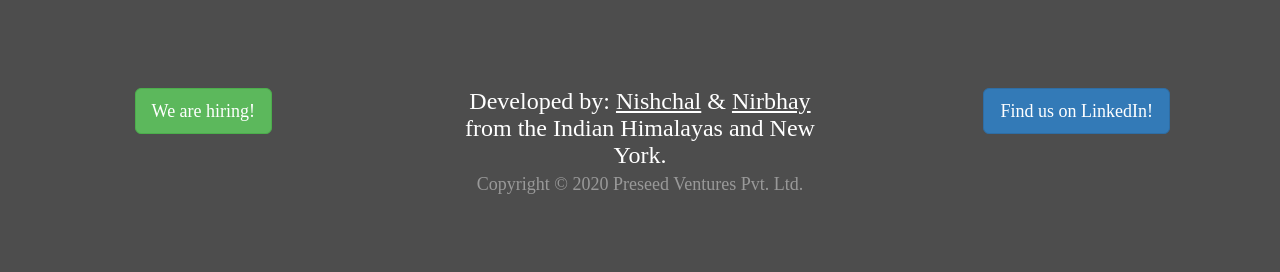
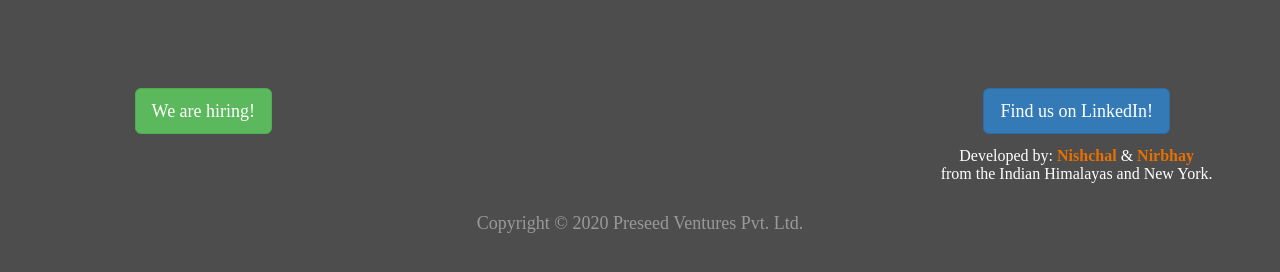
Before and after one commit to chat-todo/chat-todo.github.io, a plain HTML site: page index.htm in a window 1280 px wide. Shown: the part 4664-4936 px from the top of the page. Drawn offline with nearby package versions, Linux system fonts and the light colour scheme; files whose address does not match are found by name; a web font is replaced by a local one.

Commit message:
edit footer

```diff
--- a/css/pageStyle.css
+++ b/css/pageStyle.css
@@ -973,3 +973,10 @@ details > summary::-webkit-details-marker {
   content: "+";
   top: 0;
 }
+.a {
+  color: rgb(231, 112, 0) !important;
+  font-weight: 700 !important;
+}
+.a:hover {
+  color: rgb(14, 1, 1) !important;
+}
--- a/index.htm
+++ b/index.htm
@@ -378,21 +378,25 @@
         <br>
       </div>
       <div class="col-sm-4">
-        <p class="footer-link">Developed by:
 
-          <a href="https://www.linkedin.com/in/nishchalkesarwani/" style="text-decoration: underline;">Nishchal</a> &
-          <a href="https://www.linkedin.com/in/nirbhaypherwani/" style="text-decoration: underline;">Nirbhay</a> <br>
-          from the Indian Himalayas and New
-          York.
-        </p>
         <br>
       </div>
       <div class="col-sm-4">
         <p class="footer-link"><a href="https://www.linkedin.com/company/chattodo/" target="_blank"><button
               type="button" class="btn-lg btn btn-primary">Find us on LinkedIn!</button></a></p>
+        <br>
+        <p class="footer-link mb-5 mt-1" style="font-size: medium;">Developed by:
+
+          <a href="https://www.linkedin.com/in/nishchalkesarwani/" class="a">Nishchal</a> &
+          <a href="https://www.linkedin.com/in/nirbhaypherwani/" class="a">Nirbhay</a> <br>
+          from the Indian Himalayas and New
+          York.
+        </p>
       </div>
+
     </div>
-    <p class="copyright container"><br>Copyright © 2020 Preseed Ventures Pvt. Ltd.</p>
+
+    <p class="copyright container pt-5"><br>Copyright © 2020 Preseed Ventures Pvt. Ltd.</p>
   </div>
   <!--------Slider js------------------>
   <script>
```
